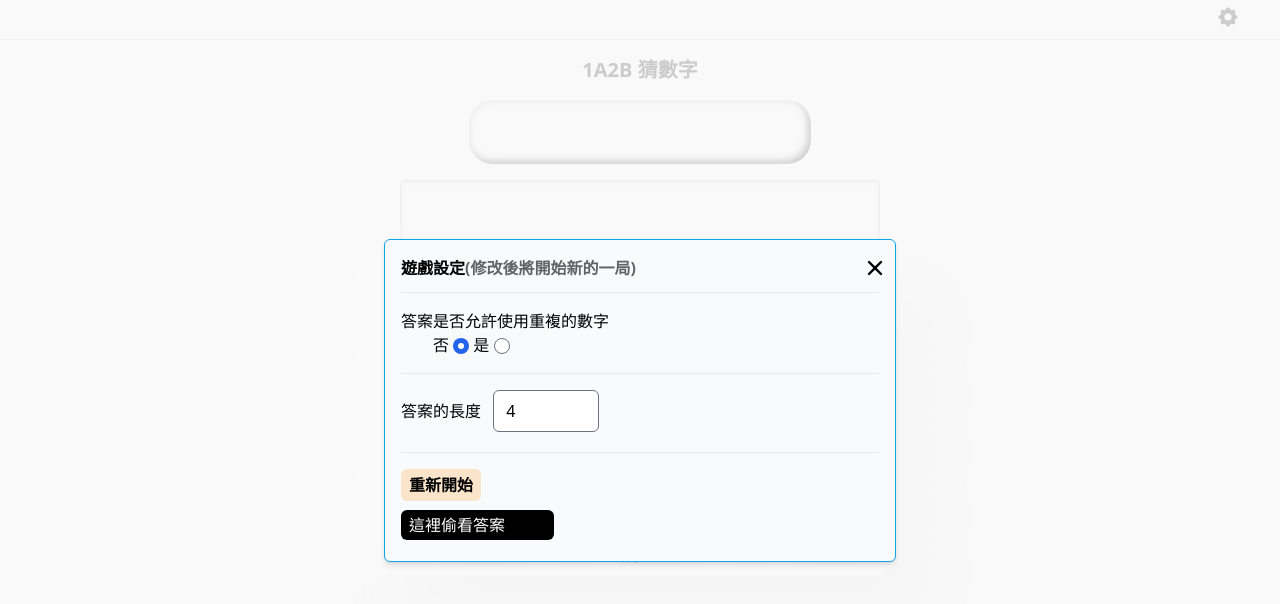
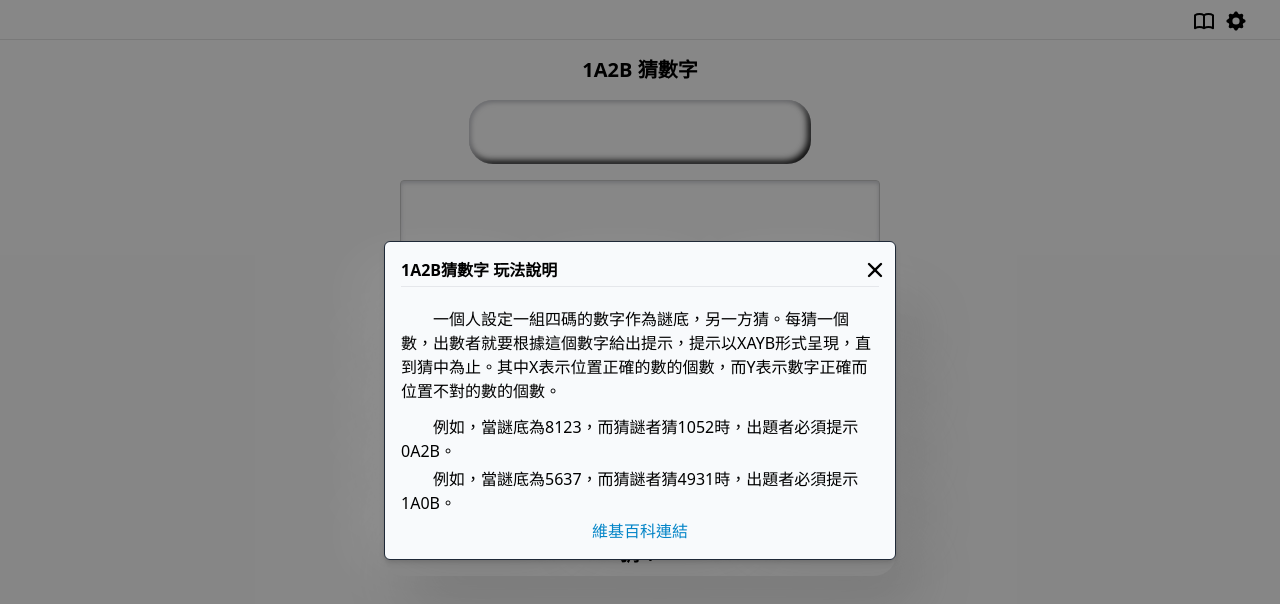
Before and after one commit to Sayoko123f/guess-1a2b, a Vue app: page / in a window 1280 px wide. Both pictures are taken after a click on the item 1232 px from the left and 19 px from the top of the page. Shown: the top 604 px of the page. Built offline with nearby package versions, Linux system fonts and the light colour scheme.

Commit message:
ADD gamerule and tooltip

```diff
--- /dev/null
+++ b/src/components/gamerule-panel.vue
@@ -0,0 +1,23 @@
+<template>
+    <div class="flex flex-col gap-y-1">
+        <h2 class="font-bold">1A2B猜數字 玩法說明</h2>
+        <hr class="pb-2" />
+        <p class="py-2 indent-8">
+            一個人設定一組四碼的數字作為謎底，另一方猜。每猜一個數，出數者就要根據這個數字給出提示，提示以XAYB形式呈現，直到猜中為止。其中X表示位置正確的數的個數，而Y表示數字正確而位置不對的數的個數。
+        </p>
+        <p class="indent-8">
+            例如，當謎底為8123，而猜謎者猜1052時，出題者必須提示0A2B。
+        </p>
+        <p class="indent-8">
+            例如，當謎底為5637，而猜謎者猜4931時，出題者必須提示1A0B。
+        </p>
+        <p class="text-center text-sky-600 hover:text-sky-400 hover:underline">
+            <a
+                href="https://zh.m.wikipedia.org/zh-tw/1A2B"
+                target="_blank"
+                rel="noreferrer noopener"
+                >維基百科連結</a
+            >
+        </p>
+    </div>
+</template>
--- a/src/components/my-header.vue
+++ b/src/components/my-header.vue
@@ -4,10 +4,22 @@
     >
         <ul class="flex gap-2">
             <li
-                class="h-8 w-8 cursor-pointer"
-                @click="isSettingModalOpened = true"
+                class="group relative h-6 w-6 cursor-pointer"
+                @click="() => (isRuleModalOpened = true)"
             >
-                <cog-icon class="inline-block h-6 w-6" />
+                <book-open-icon
+                    class="inline-block h-6 w-6 group-hover:text-black/40"
+                />
+                <TooltipBubble>說明</TooltipBubble>
+            </li>
+            <li
+                class="group relative h-6 w-6 cursor-pointer"
+                @click="() => (isSettingModalOpened = true)"
+            >
+                <cog-icon
+                    class="inline-block h-6 w-6 group-hover:text-black/40"
+                />
+                <TooltipBubble>設定</TooltipBubble>
             </li>
         </ul>
     </header>
@@ -19,20 +31,29 @@
         leave-from-class="opacity-100"
         leave-to-class="opacity-0"
     >
-        <OverlayModal v-if="isSettingModalOpened" @close="closeSettingModal">
-            <SettingPanel></SettingPanel>
+        <OverlayModal
+            v-if="isSettingModalOpened || isRuleModalOpened"
+            @close="closeModal"
+        >
+            <SettingPanel v-if="isSettingModalOpened" />
+            <GamerulePanel v-if="isRuleModalOpened" />
         </OverlayModal>
     </Transition>
 </template>
 <script setup lang="ts">
 import { CogIcon } from '@heroicons/vue/solid';
+import { BookOpenIcon } from '@heroicons/vue/outline';
 import OverlayModal from './overlay-modal.vue';
 import { ref } from 'vue';
 import SettingPanel from './setting-panel.vue';
+import TooltipBubble from './tooltip-bubble.vue';
+import GamerulePanel from './gamerule-panel.vue';
 
 const isSettingModalOpened = ref(false);
+const isRuleModalOpened = ref(false);
 
-function closeSettingModal() {
+function closeModal() {
     isSettingModalOpened.value = false;
+    isRuleModalOpened.value = false;
 }
 </script>
--- a/src/components/overlay-modal.vue
+++ b/src/components/overlay-modal.vue
@@ -1,10 +1,10 @@
 <template>
     <div
-        class="absolute inset-0 z-20 flex items-center justify-center bg-white/80 px-2"
+        class="absolute inset-0 z-20 flex items-center justify-center bg-black/40 px-2"
         @click.self.stop="handleClose"
     >
         <div
-            class="relative w-full max-w-xs overflow-hidden rounded-md border border-sky-500 bg-slate-50 p-4 shadow-md md:max-w-lg"
+            class="relative w-full max-w-xs overflow-hidden rounded-md border border-gray-800 bg-slate-50 p-4 shadow-md md:max-w-lg"
         >
             <x-icon
                 class="absolute top-4 right-2 inline-block h-6 w-6 text-inherit hover:cursor-pointer hover:text-black/40"
--- /dev/null
+++ b/src/components/tooltip-bubble.vue
@@ -0,0 +1,7 @@
+<template>
+    <div
+        class="absolute hidden translate-y-1 transform rounded-lg bg-blue-400 p-2 text-sm text-white group-hover:block"
+    >
+        <slot></slot>
+    </div>
+</template>
```
